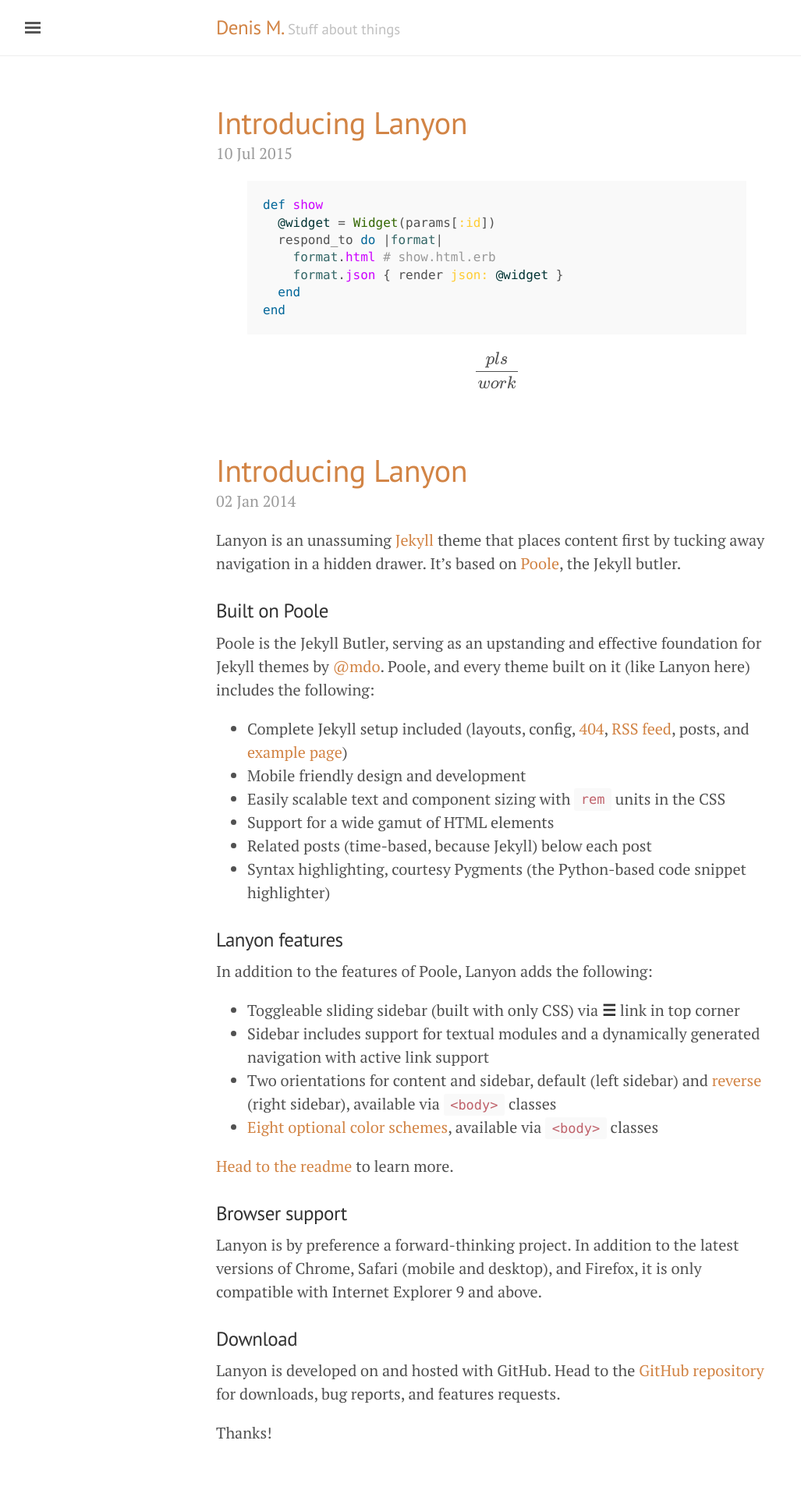
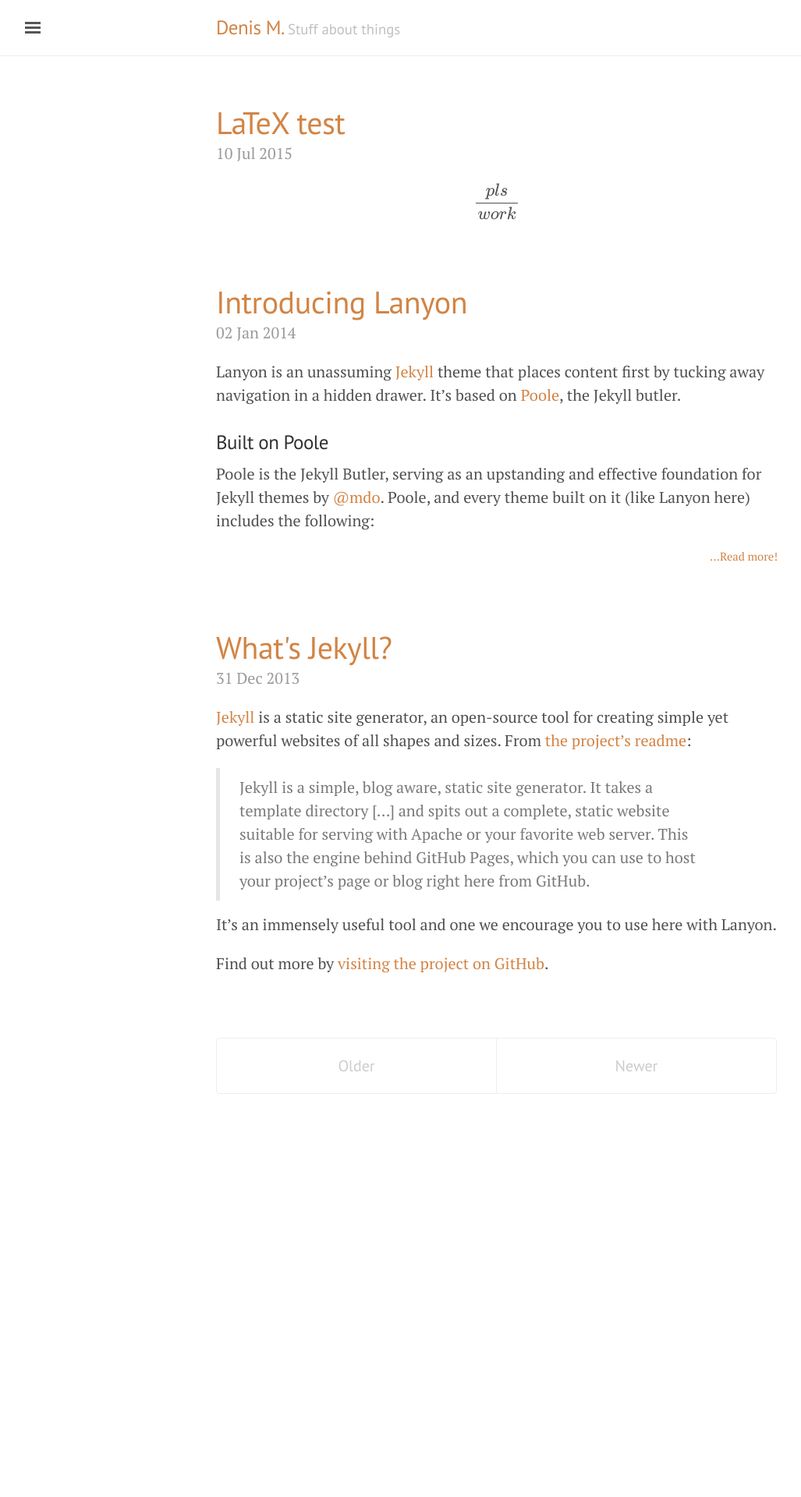
Before and after one commit to denmil/denmil.github.io, a Jekyll site: the page built from index.html, in a window 1280 px wide. Shown: the top 1920 px of the page at 78% size, without its empty margins (3-1030 px from the left). Built offline with Jekyll 4.4.1, drawn with Linux system fonts in a browser that asks for light colours; formulas are drawn with MathJax 3; the list of posts is cut into pages by our own code; after the commit the page ends 1463 px from its top, so only the background shows below that.

Commit message:
Added "read more" option

```diff
--- a/_posts/2015-07-10-example.md
+++ b/_posts/2015-07-10-example.md
@@ -1,16 +1,6 @@
 ---
 layout: post
-title: Introducing Lanyon
+title: LaTeX test
 ---
 
-{% highlight ruby %}
-def show
-  @widget = Widget(params[:id])
-  respond_to do |format|
-    format.html # show.html.erb
-    format.json { render json: @widget }
-  end
-end
-{% endhighlight %}
-
 $$\frac{pls}{work}$$
--- a/index.html
+++ b/index.html
@@ -14,7 +14,14 @@
 
     <span class="post-date">{{ post.date | date_to_string }}</span>
 
+  {% if post.content contains "<!-- more -->" %}
+    {{ post.content | split:"<!-- more -->" | first % }}
+      <a href="{{post.url}}"><p class="read-more">...Read more!</p></a>
+  {% else %}
     {{ post.content }}
+  {% endif %}
+
+
   </div>
   {% endfor %}
 </div>
--- a/public/css/poole.css
+++ b/public/css/poole.css
@@ -77,6 +77,11 @@
 a:hover,
 a:focus {
   text-decoration: underline;
+}
+
+.read-more {
+    font-size: 11pt;
+    text-align: right;
 }
 
 /* Headings */
```
Also changed, not shown: _posts/2014-01-02-introducing-lanyon.md (+2 -0 lines).
